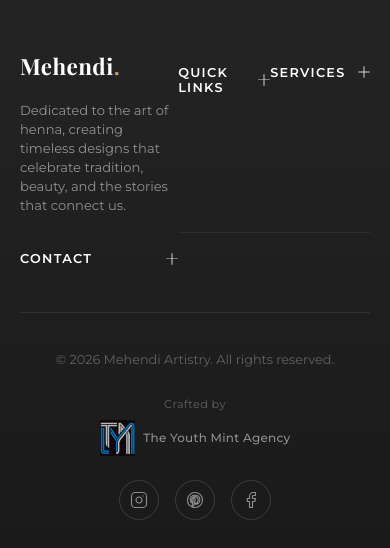
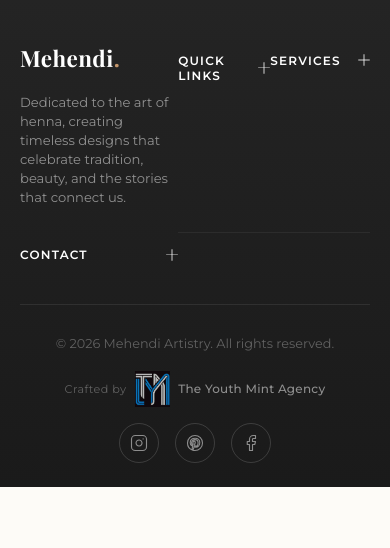
Before and after one commit to macky-2004/mehendi, a plain HTML site: page index.html in a window 390 px wide. Shown: the part 5522-6070 px from the top of the page. After the commit the page ends 6009 px from the top, so only its background shows below. Drawn offline with nearby package versions, Linux system fonts and the light colour scheme; a web font is replaced by a local one.

Commit message:
alter the footer alignment

```diff
--- a/css/responsive.css
+++ b/css/responsive.css
@@ -249,12 +249,16 @@
 
   /* Footer */
   .footer {
-    padding: 48px 0 0;
+    padding: 40px 0 0;
   }
 
   .footer__grid {
     grid-template-columns: 1fr;
     gap: 0;
+  }
+
+  .footer__brand {
+    padding-bottom: 8px;
   }
 
   .footer__brand,
@@ -276,13 +280,13 @@
     display: flex;
     align-items: center;
     justify-content: space-between;
-    padding: 18px 0;
+    padding: 14px 0;
     cursor: pointer;
     background: none;
     border: none;
     text-align: left;
     font-family: var(--font-body);
-    font-size: 0.8rem;
+    font-size: 0.75rem;
     font-weight: 600;
     letter-spacing: 0.1em;
     text-transform: uppercase;
@@ -344,9 +348,9 @@
 
   .footer__bottom {
     flex-direction: column;
-    gap: 24px;
+    gap: 16px;
     text-align: center;
-    padding: 36px 0 28px;
+    padding: 28px 0 24px;
   }
 
   .footer__bottom > :first-child {
@@ -354,9 +358,11 @@
   }
 
   .footer__credit {
-    flex-direction: column;
-    gap: 6px;
+    flex-direction: row;
+    gap: 8px;
     justify-content: center;
+    align-items: center;
+    flex-wrap: wrap;
   }
 
   .footer__social {
```
